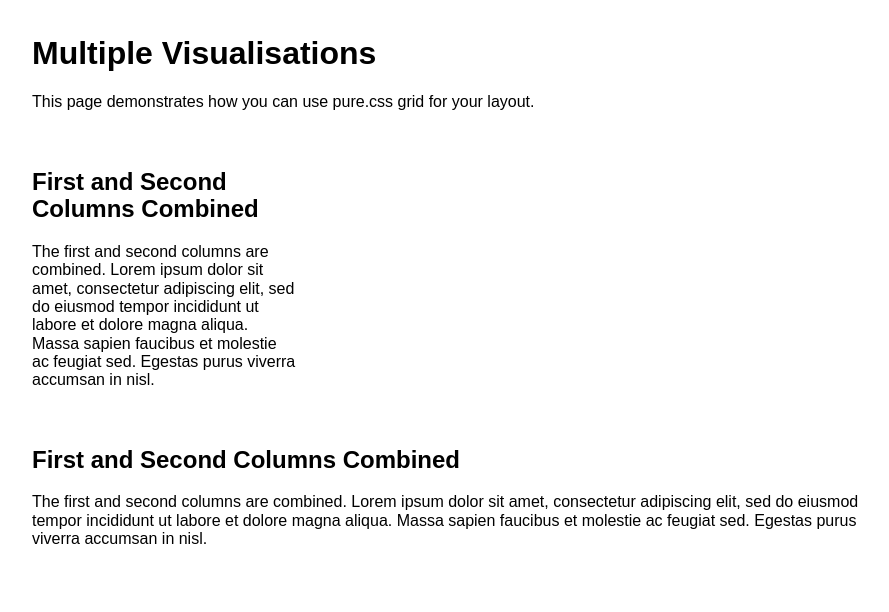
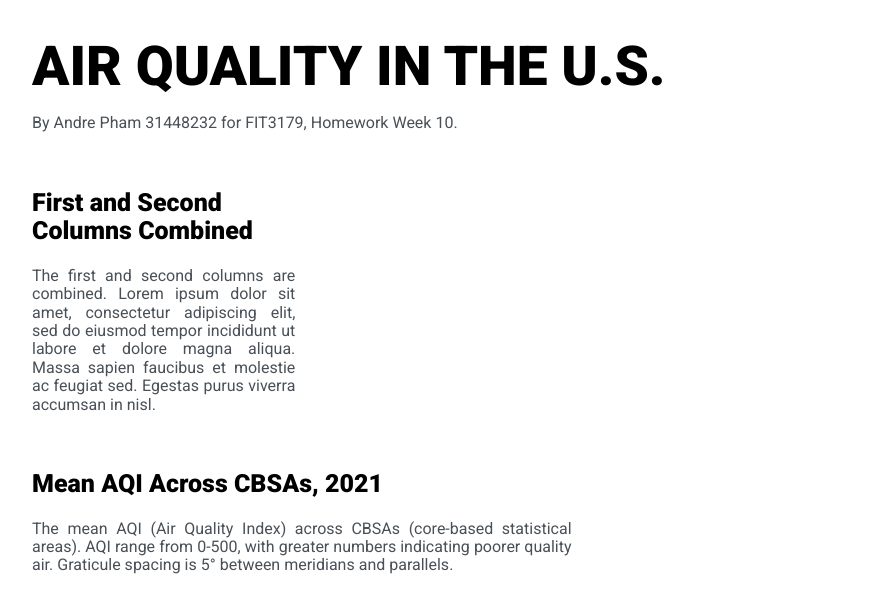
Before and after one commit to Andre-Pham/FIT3179-Homework-Week10, a plain HTML site: page index.html in a window 1280 px wide. Shown: the whole page, without its empty margins (183-1072 px from the left). Drawn offline with nearby package versions, Linux system fonts and the light colour scheme; a script that the page names is missing.

Commit message:
Formatting and styling of html/css

```diff
--- a/css/styles.css
+++ b/css/styles.css
@@ -1,3 +1,22 @@
+h1 {
+    font-family: 'Roboto', sans-serif;
+	font-weight: 900;
+	font-size: 55px;
+}
+
+h2 {
+	font-family: 'Roboto', sans-serif;
+	font-weight: 900;
+	font-size: 25px;
+}
+
+p {
+    font-family: 'Roboto', sans-serif;
+    color:#495057;
+	text-align: justify;
+	max-width: 60ch;
+}
+
 .page {
 	width: 850px;
 	background-color: white;
--- a/index.html
+++ b/index.html
@@ -19,8 +19,8 @@
 
         <div class="pure-g">
             <div class="pure-u-1-1">
-              <h1>Multiple Visualisations</h1>
-              <p>This page demonstrates how you can use pure.css grid for your layout.</p>
+              <h1 style="margin-bottom: 10px;">AIR QUALITY IN THE U.S.</h1>
+              <p>By Andre Pham 31448232 for FIT3179, Homework Week 10.</p>
             </div>
         </div>
 
@@ -39,12 +39,9 @@
             </div>
         </div>
 
-        <h2>First and Second Columns Combined</h2>
+        <h2>Mean AQI Across CBSAs, 2021</h2>
         <div id="map" class="vis-container" style="height: 200%;"></div>
-        <p>The first and second columns are combined. Lorem ipsum dolor sit amet,
-            consectetur adipiscing elit, sed do eiusmod tempor incididunt ut labore et dolore magna aliqua. Massa sapien
-            faucibus et molestie ac feugiat sed. Egestas purus viverra accumsan in nisl.
-        </p>
+        <p>The mean AQI (Air Quality Index) across CBSAs (core-based statistical areas). AQI range from 0-500, with greater numbers indicating poorer quality air. Graticule spacing is 5° between meridians and parallels.</p>
 
     </div>
 
--- a/js/map.json
+++ b/js/map.json
@@ -1,6 +1,5 @@
 {
     "$schema": "https://vega.github.io/schema/vega-lite/v5.json",
-    "title": "Mean AQI Across CBSAs, 2021",
     "width": "container",
     "height": 400,
     "projection": {
```
